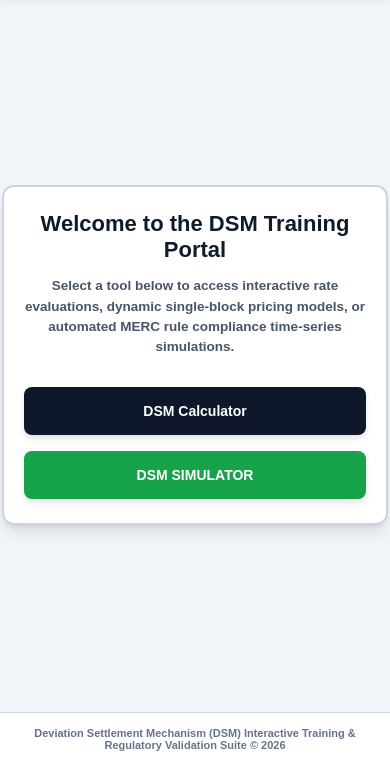
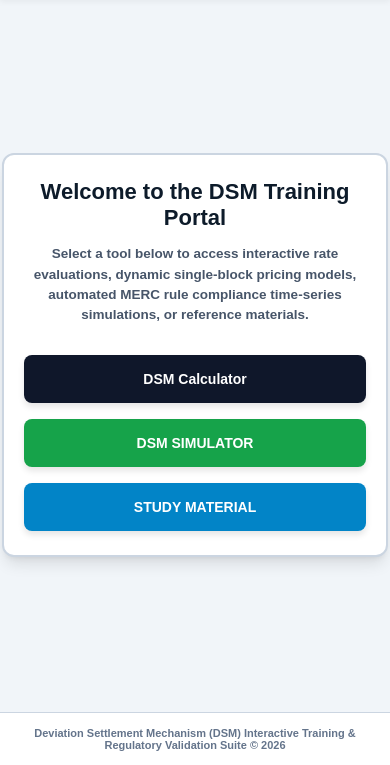
Before and after one commit to imangeshdl-dev/DSM_Training_tool, a plain HTML site: page index.html in a window 390 px wide. Shown: the part 79-844 px from the top of the page. Drawn offline with Linux system fonts and the light colour scheme.

Commit message:
Study tag update index.html

```diff
--- a/index.html
+++ b/index.html
@@ -118,6 +118,16 @@ body {
   background: #15803d;
 }
 
+/* Study Material Button Custom Styling */
+.tool-btn.study {
+  background: #0284c7;
+  grid-column: span 2; /* Spans across both columns for neat alignment */
+}
+
+.tool-btn.study:hover {
+  background: #0369a1;
+}
+
 /* Footer Section */
 .footer {
   text-align: center;
@@ -133,6 +143,9 @@ body {
   .button-grid {
     grid-template-columns: 1fr;
   }
+  .tool-btn.study {
+    grid-column: span 1;
+  }
   .hero-box {
     padding: 24px 20px;
   }
@@ -141,29 +154,26 @@ body {
 </head>
 <body>
 
-<!-- Top Navigation Bar with Watermark -->
 <div class="top-bar">
   <h1 class="brand-title">DSM TRAINING TOOL</h1>
   <div class="watermark">Created By Mangesh Lakhe</div>
 </div>
 
-<!-- Homepage Central Hub Container -->
 <div class="main-container">
   <div class="hero-box">
     <h2>Welcome to the DSM Training Portal</h2>
-    <p>Select a tool below to access interactive rate evaluations, dynamic single-block pricing models, or automated MERC rule compliance time-series simulations.</p>
+    <p>Select a tool below to access interactive rate evaluations, dynamic single-block pricing models, automated MERC rule compliance time-series simulations, or reference materials.</p>
 
     <div class="button-grid">
-      <!-- Replace 'dsmcalc.html' with the actual path/filename of your calculator page -->
       <a href="dsmcalc.html" class="tool-btn">DSM Calculator</a>
 
-      <!-- Replace 'dsmsimu.html' with the actual path/filename of your simulator page -->
       <a href="dsmsimu.html" class="tool-btn simulator">DSM SIMULATOR</a>
+
+      <a href="studymaterial.html" class="tool-btn study">STUDY MATERIAL</a>
     </div>
   </div>
 </div>
 
-<!-- Bottom Footer -->
 <div class="footer">
   Deviation Settlement Mechanism (DSM) Interactive Training &amp; Regulatory Validation Suite &copy; 2026
 </div>
```
